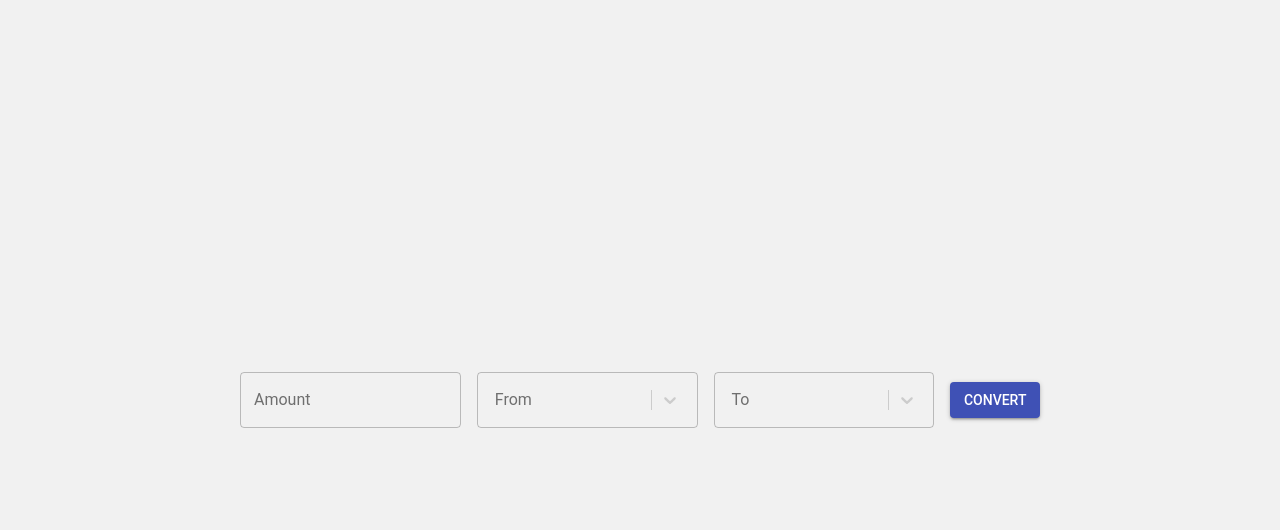
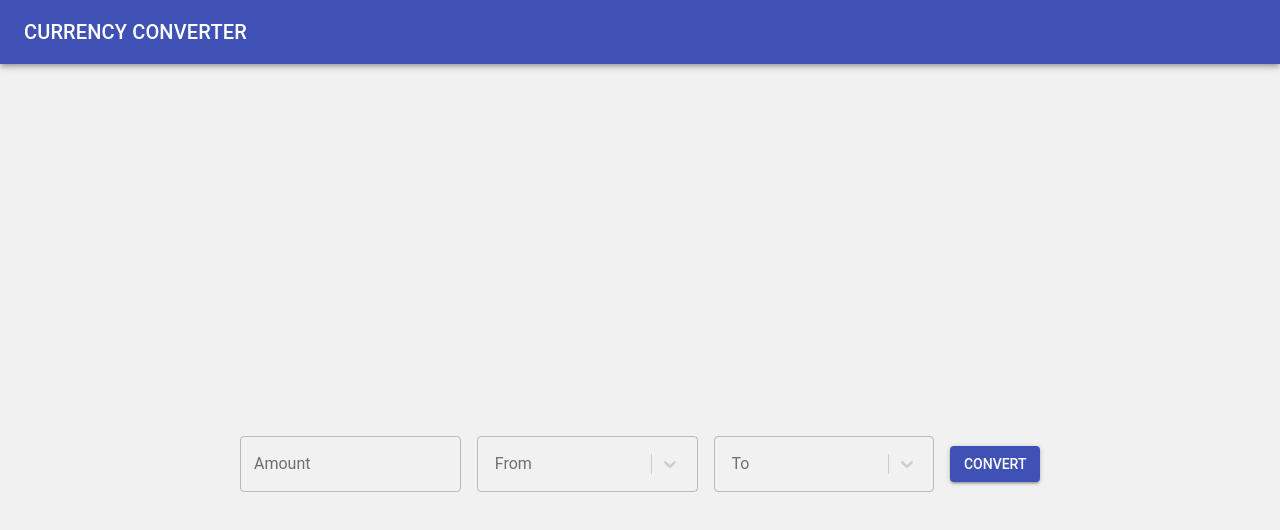
Before and after one commit to EkaterinaMozheiko/calendar, a React app: page / in a window 1280 px wide. Shown: the top 530 px of the page. Built offline with nearby package versions, Linux system fonts and the light colour scheme; no server answers.

Commit message:
feat(Header): add header

```diff
--- /dev/null
+++ b/src/components/header/header.tsx
@@ -0,0 +1,32 @@
+import AppBar from '@material-ui/core/AppBar';
+import { withStyles } from '@material-ui/core/styles';
+import Toolbar from '@material-ui/core/Toolbar';
+import Typography from '@material-ui/core/Typography';
+import React from 'react';
+
+const styles = {
+  root: {
+    flexGrow: 1,
+  },
+  grow: {
+    flexGrow: 1,
+  }
+};
+
+function Header(props: any) {
+  const { classes } = props;
+
+  return (
+    <div className={classes.root}>
+      <AppBar position="static">
+        <Toolbar>
+          <Typography variant="h6" color="inherit" className={classes.grow}>
+            CURRENCY CONVERTER
+          </Typography>
+        </Toolbar>
+      </AppBar>
+    </div>
+  );
+}
+
+export default withStyles(styles)(Header);
--- /dev/null
+++ b/src/components/header/index.ts
@@ -0,0 +1 @@
+export { default as Header } from './header';
--- a/src/containers/converter/converter.tsx
+++ b/src/containers/converter/converter.tsx
@@ -1,15 +1,19 @@
-import React, { Component } from 'react';
+import React, { Component, Fragment } from 'react';
 
 import ConverterPanel from '../../components/converter-panel/converter-panel';
 
+import { Header } from '../../components/header';
 import * as styles from './converter.module.scss';
 
 class Converter extends Component {
   render() {
     return (
-      <div className={styles.converter}>
-        <ConverterPanel/>
-      </div>
+      <Fragment>
+        <Header />
+        <div className={styles.converter}>
+          <ConverterPanel/>
+        </div>
+      </Fragment>
     );
   }
 }
```
Also changed, not shown: 2 other files (tests, documents, lock files or other folders).
